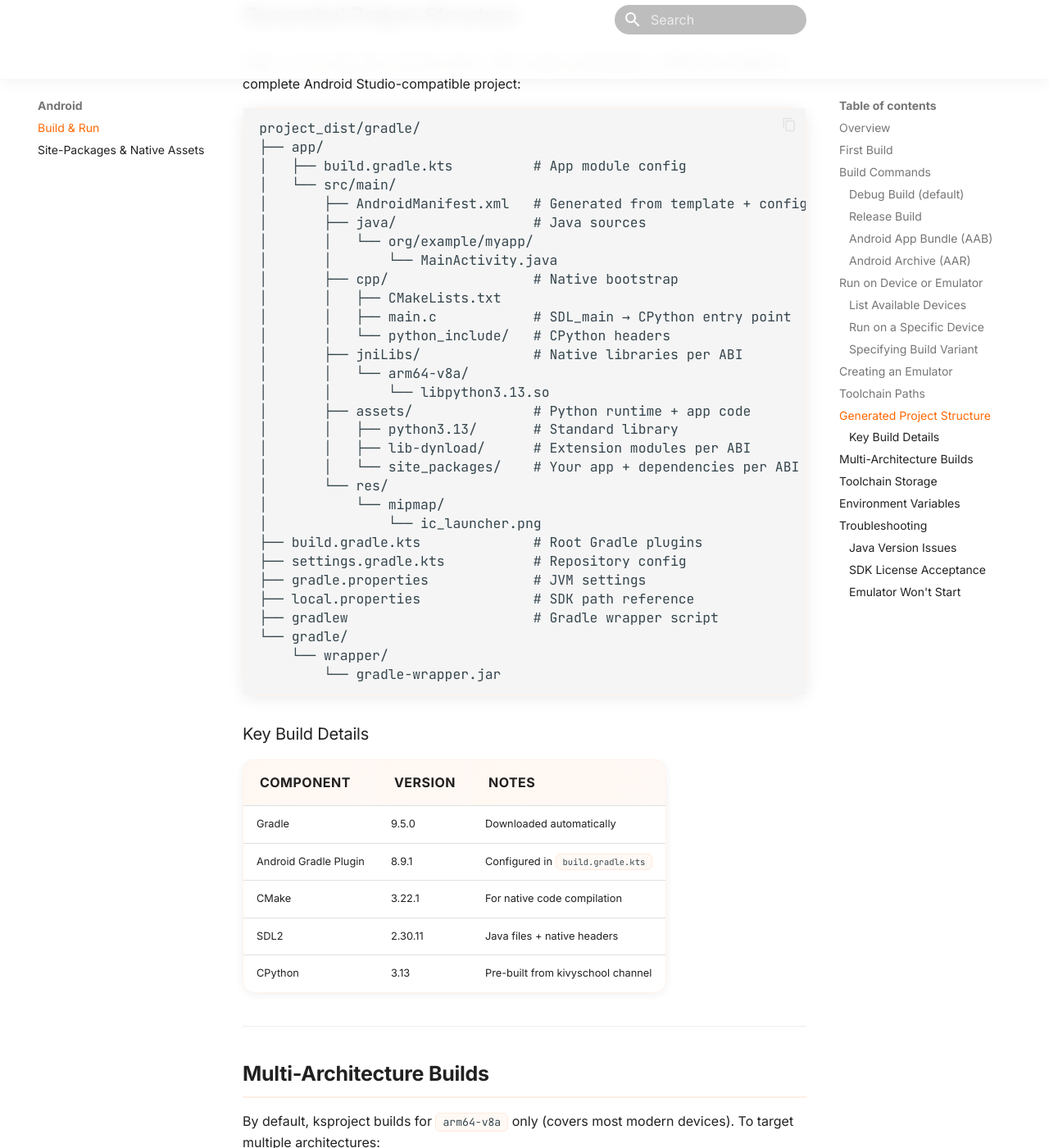
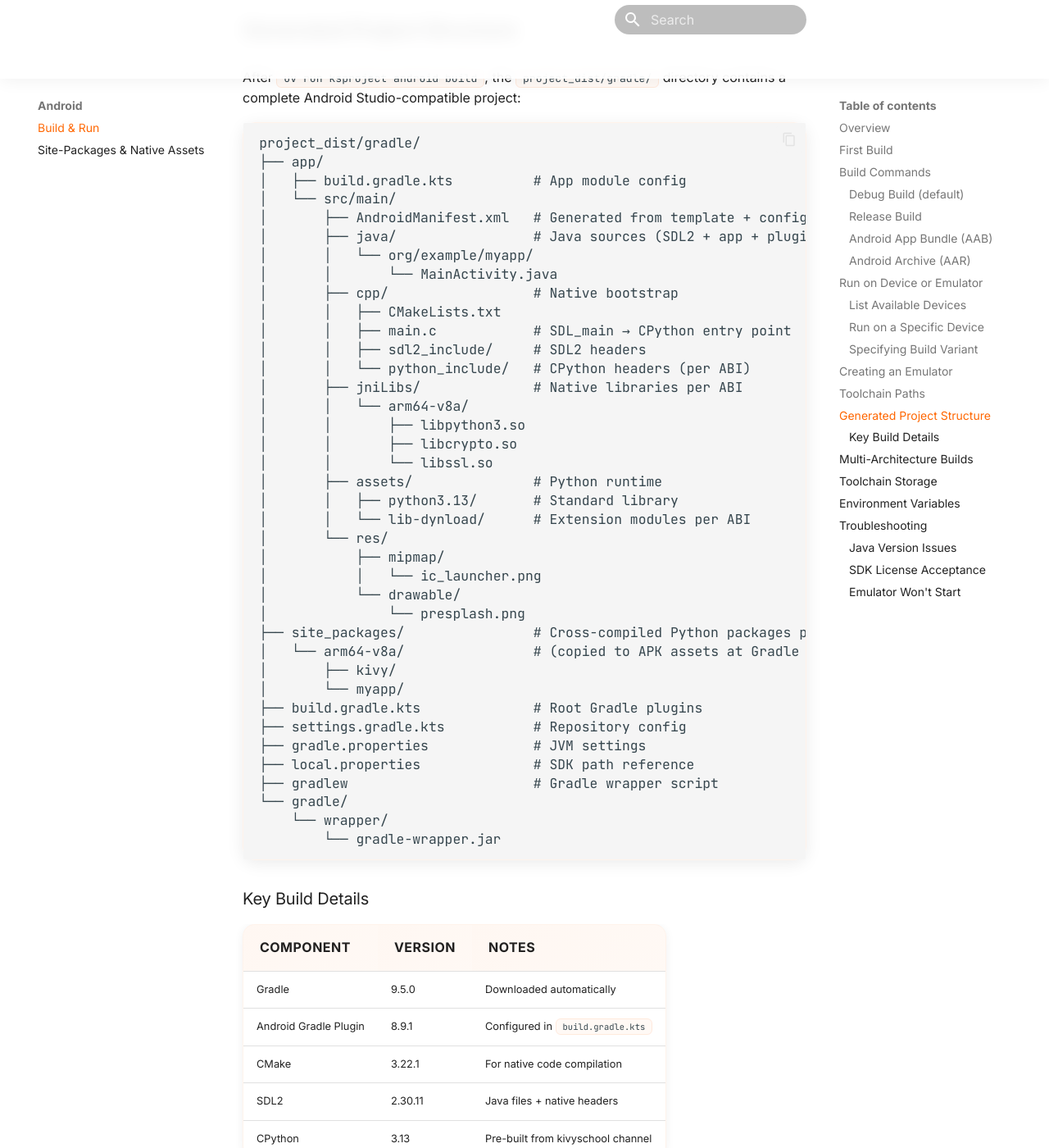
Before and after one commit to kivy-school/ksproject, an MkDocs documentation site: the page built from docs/android/building.md, in a window 1280 px wide and 1400 px high, scrolled down 4166 px. Shown: the whole window at 82% size. Built offline with MkDocs 1.6.1 and Material for MkDocs 9.7.7, drawn with Linux system fonts in a browser that asks for light colours; comment, search, counter and statistics services are not loaded; some of the changed text lies outside the part shown.

Commit message:
docs: sync Android documentation with current source code
- Fix site-packages path (installed to project_dist/gradle/site_packages/, copied to assets at build time)
- Document presplash_color and presplash_lottie config keys
- Fix android run CLI help text (does not build)
- Add missing env vars (KIVYSCHOOL_PREBUILT_DISABLE, KIVYSCHOOL_PREBUILT_FILE_*)
- Document service fields: start_type, notification_title/text/icon
- Fix build pipeline order in overview
- Update generated project structure (sdl2_include, per-ABI python_include, site_packages location)
- Fix libpython naming (libpython3.so not libpython3.13.so in APK)
- Add --bundle and get-path to README command table
- Parse service notification fields in ServiceData (were previously inaccessible)

```diff
--- a/docs/android/building.md
+++ b/docs/android/building.md
@@ -169,23 +168,31 @@ project_dist/gradle/
 │   ├── build.gradle.kts          # App module config
 │   └── src/main/
 │       ├── AndroidManifest.xml   # Generated from template + config
-│       ├── java/                 # Java sources
+│       ├── java/                 # Java sources (SDL2 + app + plugins)
 │       │   └── org/example/myapp/
 │       │       └── MainActivity.java
 │       ├── cpp/                  # Native bootstrap
 │       │   ├── CMakeLists.txt
 │       │   ├── main.c            # SDL_main → CPython entry point
-│       │   └── python_include/   # CPython headers
+│       │   ├── sdl2_include/     # SDL2 headers
+│       │   └── python_include/   # CPython headers (per ABI)
 │       ├── jniLibs/              # Native libraries per ABI
 │       │   └── arm64-v8a/
-│       │       └── libpython3.13.so
-│       ├── assets/               # Python runtime + app code
+│       │       ├── libpython3.so
+│       │       ├── libcrypto.so
+│       │       └── libssl.so
+│       ├── assets/               # Python runtime
 │       │   ├── python3.13/       # Standard library
-│       │   ├── lib-dynload/      # Extension modules per ABI
-│       │   └── site_packages/    # Your app + dependencies per ABI
+│       │   └── lib-dynload/      # Extension modules per ABI
 │       └── res/
-│           └── mipmap/
-│               └── ic_launcher.png
+│           ├── mipmap/
+│           │   └── ic_launcher.png
+│           └── drawable/
+│               └── presplash.png
+├── site_packages/                # Cross-compiled Python packages per ABI
+│   └── arm64-v8a/                # (copied to APK assets at Gradle build time)
+│       ├── kivy/
+│       └── myapp/
 ├── build.gradle.kts              # Root Gradle plugins
 ├── settings.gradle.kts           # Repository config
 ├── gradle.properties             # JVM settings
@@ -274,7 +281,10 @@ These environment variables override ksproject's toolchain resolution:
 | `JAVA_HOME` | Use this JDK (must be 17–21) |
 | `KIVYSCHOOL_PREBUILT_INDEX` | Custom index URL for pre-built CPython wheels |
 | `KIVYSCHOOL_PREBUILT_BUILD` | Override CPython build number |
-| `KIVYSCHOOL_PREBUILT_API` | Override CPython target API |
+| `KIVYSCHOOL_PREBUILT_API` | Override CPython target API level (default: 21) |
+| `KIVYSCHOOL_PREBUILT_DISABLE` | Set to `1` to skip prebuilt wheels and build CPython from source |
+| `KIVYSCHOOL_PREBUILT_FILE_ARM64_V8A` | Path to a local prebuilt wheel for arm64-v8a (for CI/dev) |
+| `KIVYSCHOOL_PREBUILT_FILE_X86_64` | Path to a local prebuilt wheel for x86_64 (for CI/dev) |
 
 ---
 
```
Also changed, not shown: other parts of docs/android/building.md (+4 -5 lines), README.md (+2 -0 lines), docs/android/site-packages.md (+10 -5 lines), docs/configuration/pyproject-toml.md (+12 -2 lines), 2 other files.
